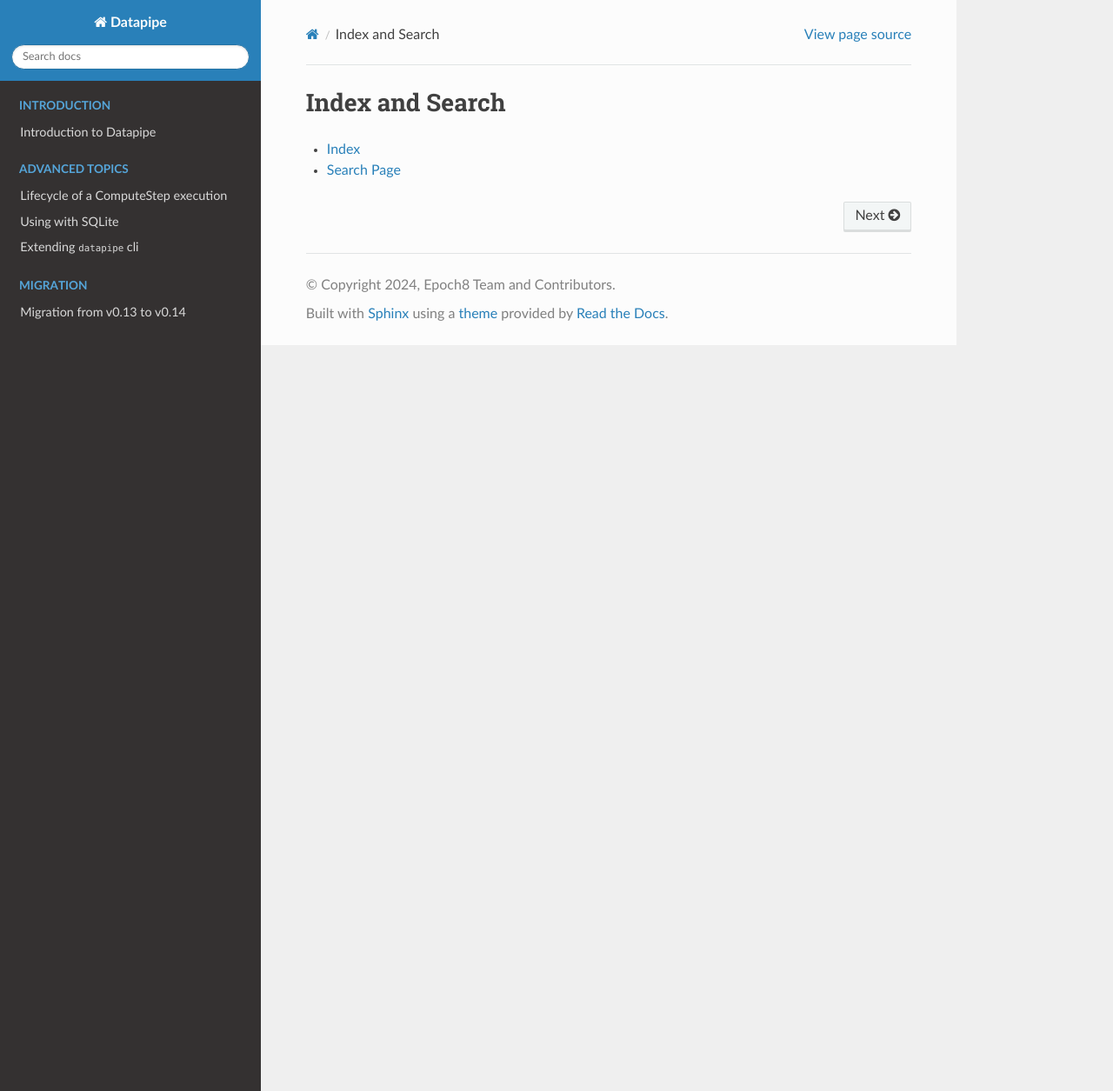
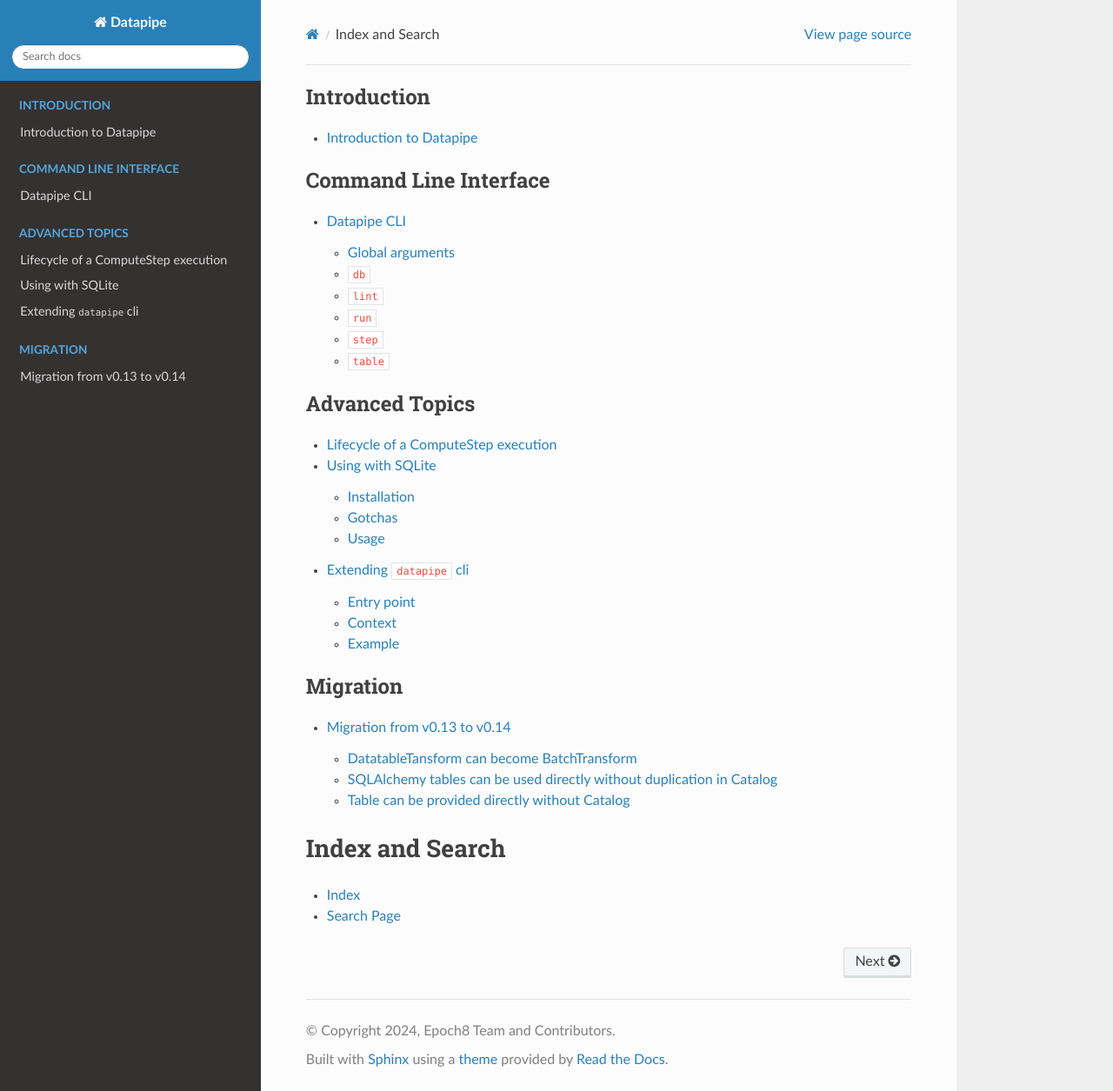
Before and after one commit to epoch8/datapipe, a Sphinx documentation site: the page built from docs/source/index.rst, in a window 1280 px wide and 1255 px high. Shown: the whole window at 87% size. Built offline with Sphinx 7.4.7 and the Read the Docs theme 2.0.0, drawn with Linux system fonts in a browser that asks for light colours; some of the changed lines change nothing that is shown.

Commit message:
add cli docs draft

```diff
--- /dev/null
+++ b/docs/source/cli.md
@@ -0,0 +1,71 @@
+# Datapipe CLI
+
+Datapipe provides `datapipe` CLI tool which can be useful for inspecting
+pipeline, tables, and running steps.
+
+`datapipe` CLI is build using `click` and provides several levels of commands
+and subcommands each of which can have parameters. `click` parameters are
+level-specific, i.e. global-level arguments should be specified at global level
+only:
+
+`datapipe --debug run`, but NOT `datapipe run --debug`
+
+## Global arguments
+
+### `--pipeline`
+
+By default `datapipe` looks for a file `app.py` in working directory and looks
+for `app` object of type `DatapipeApp` inside this file. `--pipeline` argument
+allows user to provide location for `DatapipeApp` object.
+
+Format: `<module.import.path>:<symbol>`
+
+Format is similar to other systems, like uvicorn.
+
+Example: `datapipe --pipeline my_project.pipeline:app` will try to import module
+`my_project.pipeline` and will look for object `app`, it will expect this object
+to be of type `DatapipeApp`.
+
+### `--executor`
+
+Possible values:
+
+* `SingleThreadExecutor`
+* `RayExecutor`
+
+TODO add separate section which describes Executor
+
+### `--debug`, `--debug-sql`
+
+`--debug` turns on debug logging in most places and shows internals of
+datapipe processing.
+
+`--debug-sql` additionally turns on logging for all SQL queries which might be
+quite verbose, but provides insight on how datapipe interacts with database.
+
+### `--trace-*`
+
+* `--trace-stdout`
+* `--trace-jaeger`
+* `--trace-jaeger-host HOST`
+* `--trace-jaeger-port PORT`
+* `--trace-gcp`
+
+This set of flags turns on different exporters for OpenTelemetry
+
+## `db`
+
+### `create-all`
+
+`datapipe db create-all` is a handy shortcut for local development. It makes
+datapipe to create all known SQL tables in a configured database.
+
+## `lint`
+
+Runs checks on current state of database. Can detect and fix commong issues.
+
+## `run`
+
+## `step`
+
+## `table`
--- a/docs/source/extending-cli.md
+++ b/docs/source/extending-cli.md
@@ -27,5 +27,5 @@
 
 ## Example
 
-To see example of extending `datapipe` cli see
-[`datapipe_app.cli`](https://github.com/epoch8/datapipe-app/blob/master/datapipe_app/cli.py)
+To see example of extending `datapipe` cli see `datapipe_app.cli`:
+[https://github.com/epoch8/datapipe-app/blob/master/datapipe_app/cli.py](https://github.com/epoch8/datapipe-app/blob/master/datapipe_app/cli.py)
--- a/docs/source/index.rst
+++ b/docs/source/index.rst
@@ -3,14 +3,18 @@
 .. toctree::
     :caption: Introduction
     :maxdepth: 2
-    :hidden:
 
     introduction
 
 .. toctree::
+    :caption: Command Line Interface
+    :maxdepth: 2
+
+    cli
+
+.. toctree::
     :caption: Advanced Topics
     :maxdepth: 2
-    :hidden:
 
     transformation-lifecycle
     sqlite
@@ -19,7 +23,6 @@
 .. toctree::
     :caption: Migration
     :maxdepth: 2
-    :hidden:
 
     migration-v013-to-v014
 
```
